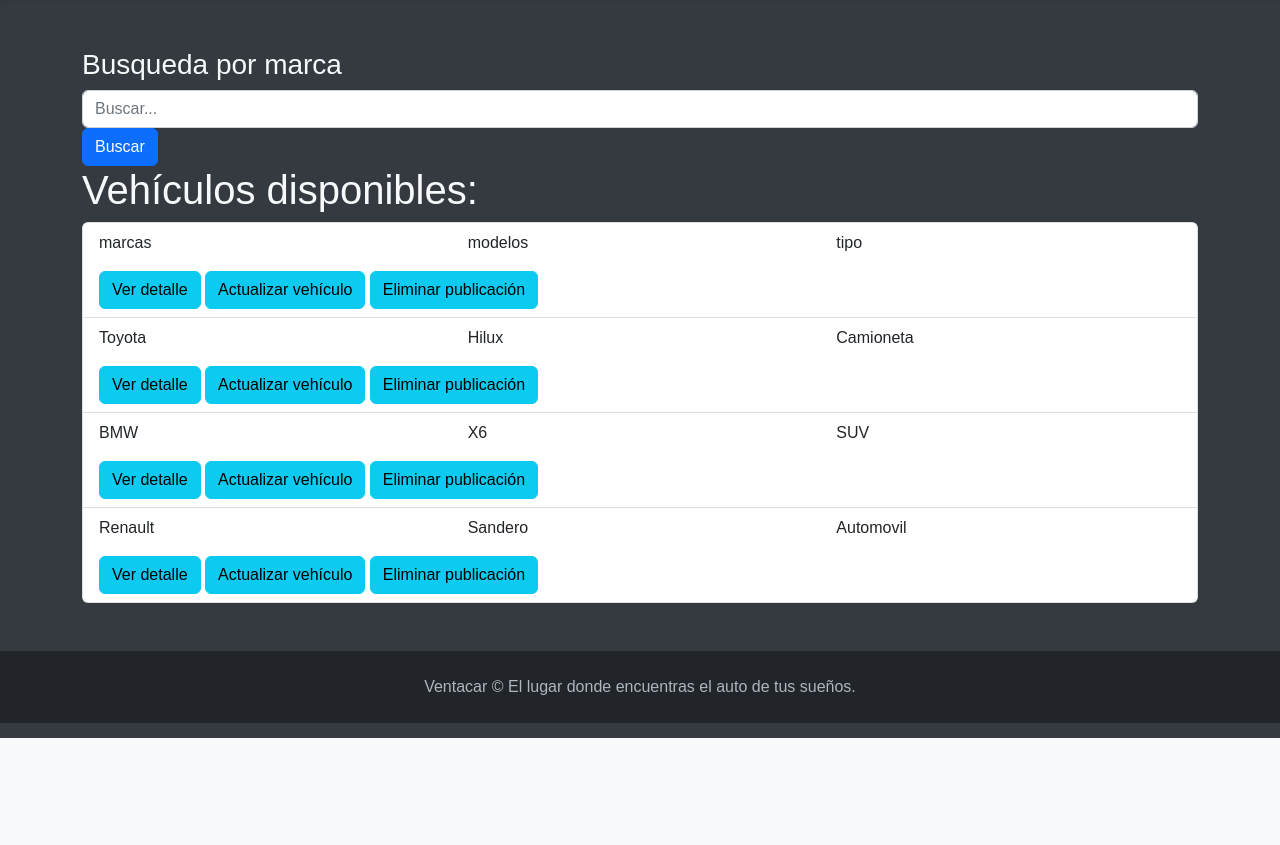
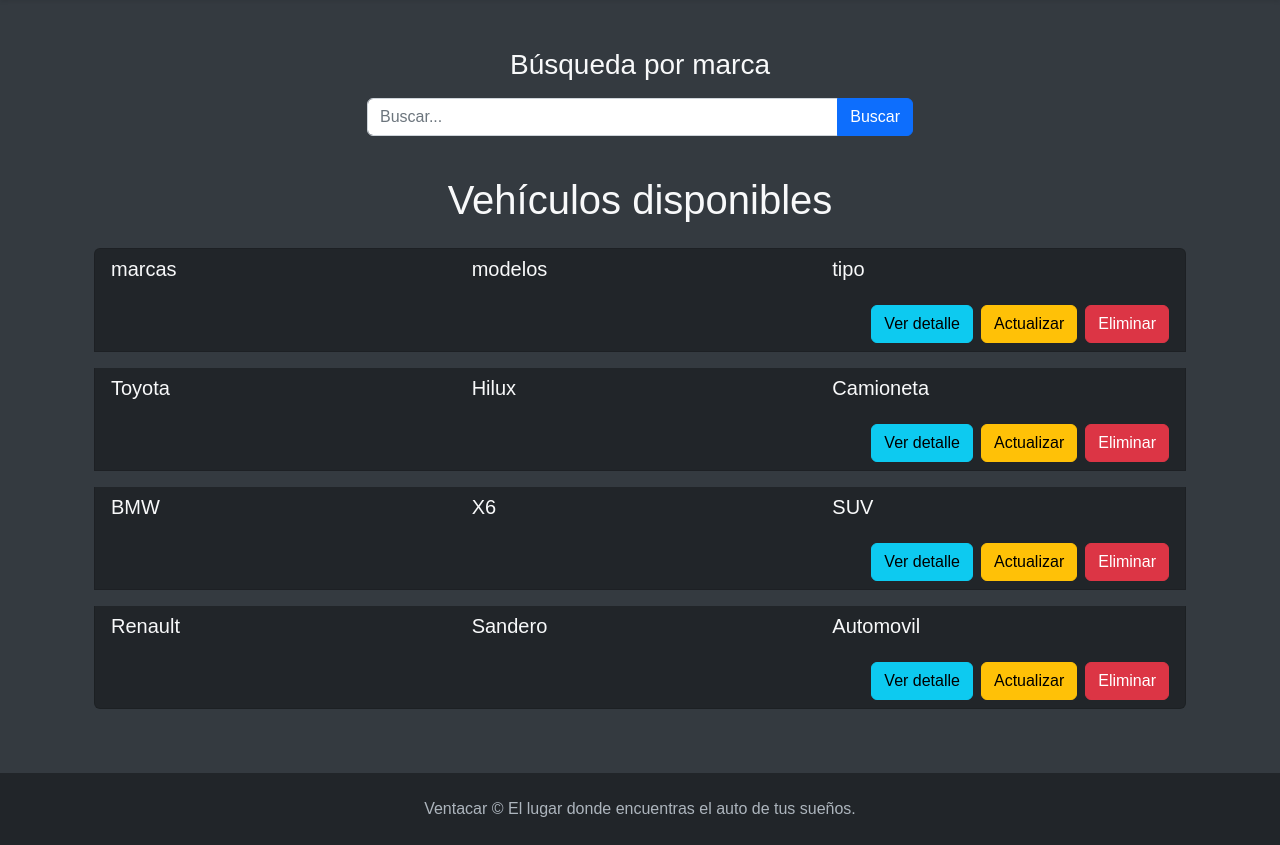
Before and after one commit to LuisDEsposito/consecionaria, a Django app: page /vehiculos/lista/vehiculos in a window 1280 px wide. Shown: the part 62-907 px from the top of the page. Before the commit the page ends 800 px from the top, so only its background shows below. Run offline with Django 5.2, Linux system fonts and the light colour scheme; data comes from the database, SQL or seed files in the repository; both versions use the stored data as it was after the commit; some libraries are stand-ins or nearby versions.

Commit message:
mejoras de estetica

```diff
--- a/vehiculos/templates/vehiculos/lista_vehiculos.html
+++ b/vehiculos/templates/vehiculos/lista_vehiculos.html
@@ -5,35 +5,45 @@
 {% endblock title %}
 
 {% block content %}
-<h3>Busqueda por marca</h3>
-<form class="form-inline" action="{% url 'vehiculos:lista_vehiculos' %}" method="get">
-    <div class="form-group">
-        <input type="text" class="form-control" name="busqueda" placeholder="Buscar...">
+<div class="container mt-5">
+    <div class="row mb-4">
+        <div class="col-md-12">
+            <h3 class="text-center text-light mb-3">Búsqueda por marca</h3>
+            <form class="form-inline d-flex justify-content-center" action="{% url 'vehiculos:lista_vehiculos' %}" method="get">
+                <div class="input-group mb-3 w-50">
+                    <input type="text" class="form-control" name="busqueda" placeholder="Buscar..." aria-label="Buscar">
+                    <button class="btn btn-primary" type="submit">Buscar</button>
                 </div>
-    <button type="submit" class="btn btn-primary">Buscar</button>
             </form>
+        </div>
+    </div>
 
-<h1>Vehículos disponibles:</h1>
-
+    <div class="row">
+        <div class="col-md-12">
+            <h1 class="text-center text-light mb-4">Vehículos disponibles</h1>
             <ul class="list-group">
                 {% for vehiculo in vehiculos %}
-    <li class="list-group-item">
-        <div class="row">
+                <li class="list-group-item bg-dark text-light mb-3">
+                    <div class="row align-items-center">
                         <div class="col-md-4">
-                <p>{{ vehiculo.marcas }}</p>
+                            <p class="h5">{{ vehiculo.marcas }}</p>
                         </div>
                         <div class="col-md-4">
-                <p>{{ vehiculo.modelos }}</p>
+                            <p class="h5">{{ vehiculo.modelos }}</p>
                         </div>
                         <div class="col-md-4">
-                <p>{{ vehiculo.tipo }}</p>
+                            <p class="h5">{{ vehiculo.tipo }}</p>
                         </div>
                     </div>
-        <a href="{% url 'vehiculos:detalle_vehiculo' vehiculo.id %}" class="btn btn-info">Ver detalle</a>
-        <a href="{% url 'vehiculos:editar_vehiculo' vehiculo.id %}" class="btn btn-info">Actualizar vehículo</a>
-        <a href="{% url 'vehiculos:eliminar_vehiculo' vehiculo.id %}" class="btn btn-info">Eliminar publicación</a>
+                    <div class="d-flex justify-content-end mt-3">
+                        <a href="{% url 'vehiculos:detalle_vehiculo' vehiculo.id %}" class="btn btn-info me-2">Ver detalle</a>
+                        <a href="{% url 'vehiculos:editar_vehiculo' vehiculo.id %}" class="btn btn-warning me-2">Actualizar</a>
+                        <a href="{% url 'vehiculos:eliminar_vehiculo' vehiculo.id %}" class="btn btn-danger">Eliminar</a>
+                    </div>
                 </li>
                 {% endfor %}
             </ul>
-
+        </div>
+    </div>
+</div>
 {% endblock content %}
--- a/vehiculos/templates/vehiculos/lista_vehiculos_form.html
+++ b/vehiculos/templates/vehiculos/lista_vehiculos_form.html
@@ -5,9 +5,9 @@
 {% endblock title %}
 {% block body_title %}
     {% if form.instance.pk %}
-        <h1>Vehículos - Editar un vehículo</h1>
+        <h1 class="text-white">Vehículos - Editar un vehículo</h1>
     {% else %}
-        <h1>Vehículos - Publicar un vehículo</h1>
+        <h1 class="text-white">Vehículos - Publicar un vehículo</h1>
     {% endif %}
 {% endblock body_title %}
 
@@ -18,7 +18,7 @@
         <div class="row">
             <div class="col-md-8">
                 <div class="table-responsive">
-                    <table class="table">
+                    <table class="table table-dark">
                         {{ form.as_table }}
                     </table>
                 </div>
```
Also changed, not shown: vehiculos/templates/vehiculos/index.html (+7 -7 lines), db.sqlite3. Lines whose indentation alone changed are shown as unchanged.
